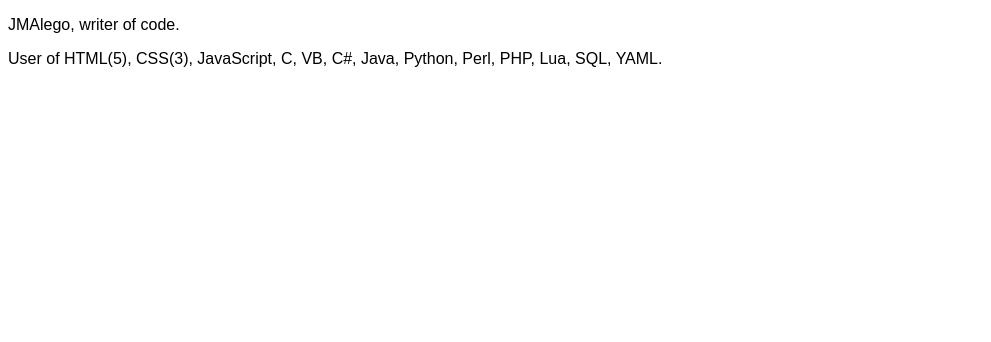
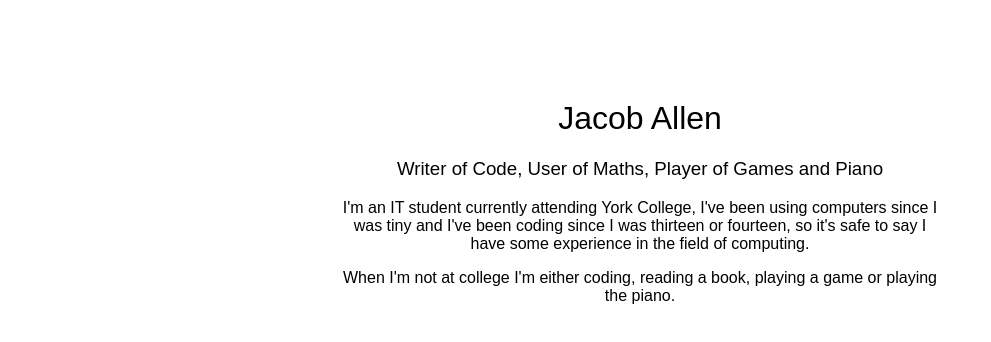
Before and after one commit to JMAlego/JMAlego.github.io, a plain HTML site: page index.html in a window 1280 px wide. Shown: the whole page, without its empty margins (0-991 px from the left). Drawn offline with Linux system fonts and the light colour scheme.

Commit message:
Updated to match other media

```diff
--- a/index.html
+++ b/index.html
@@ -1,11 +1,28 @@
 <!DOCTYPE html>
 <html>
   <head>
-    <title>JMAlego, writer of code.</title>
-    <style>body{font-family: sans-serif;}</style>
+    <title>Jacob Allen</title>
+    <style>
+      body{
+        font-family: sans-serif;
+        text-align: center;
+      }
+      h1,h2,h3,h4,h5,h6{
+        font-weight: normal;
+      }
+      #cont{
+        width: 600px;
+        margin: auto;
+        margin-top: 100px;
+      }
+    </style>
   </head>
   <body>
-    <p>JMAlego, writer of code.</p>
-    <p>User of HTML(5), CSS(3), JavaScript, C, VB, C#, Java, Python, Perl, PHP, Lua, SQL, YAML.</p>
+    <div id="cont">
+      <h1 title="JMAlego online">Jacob Allen</h1>
+      <h3>Writer of Code, User of Maths, Player of Games and Piano</h3>
+      <p>I'm an IT student currently attending York College, I've been using computers since I was tiny and I've been coding since I was thirteen or fourteen, so it's safe to say I have some experience in the field of computing.</p>
+      <p>When I'm not at college I'm either coding, reading a book, playing a game or playing the piano.</p>
+    </div>
   </body>
 </html>
```
